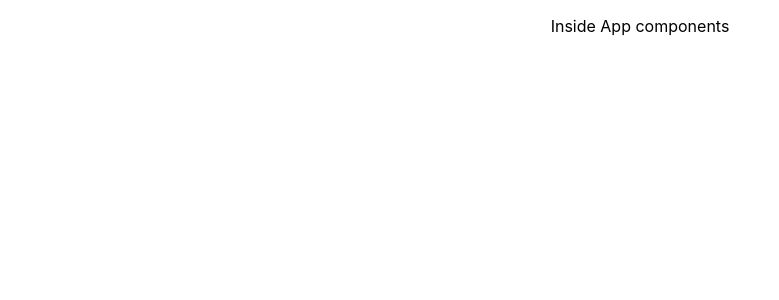
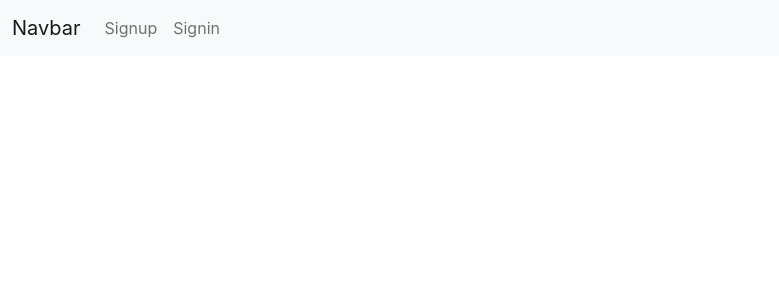
Before and after one commit to hassan883/Restaurant-Project-Main-Stream, a React (Create React App) app in the folder client/: page / in a window 1280 px wide. Shown: the top 300 px of the page, without its empty margins (0-779 px from the left). Built offline with nearby package versions, Linux system fonts and the light colour scheme.

Commit message:
4th tuts added

```diff
--- a/client/package.json
+++ b/client/package.json
@@ -8,6 +8,7 @@
     "@testing-library/user-event": "^13.5.0",
     "react": "^18.2.0",
     "react-dom": "^18.2.0",
+    "react-router-dom": "^6.4.2",
     "react-scripts": "5.0.1",
     "web-vitals": "^2.1.4"
   },
--- a/client/public/index.html
+++ b/client/public/index.html
@@ -3,12 +3,16 @@
   <head>
     <meta charset="utf-8" />
     <meta name="viewport" content="width=device-width, initial-scale=1" />
+    <link href="https://cdn.jsdelivr.net/npm/bootstrap@5.2.2/dist/css/bootstrap.min.css" rel="stylesheet" integrity="sha384-Zenh87qX5JnK2Jl0vWa8Ck2rdkQ2Bzep5IDxbcnCeuOxjzrPF/et3URy9Bv1WTRi" crossorigin="anonymous">
+    <link href="https://cdnjs.cloudflare.com/ajax/libs/font-awesome/6.2.0/css/all.min.css" rel="stylesheet" crossorigin="anonymous">
+
 
     <title>React App</title>
   </head>
   <body>
 
     <div id="root"></div>
-
+    <script src="https://cdn.jsdelivr.net/npm/@popperjs/core@2.11.6/dist/umd/popper.min.js" integrity="sha384-oBqDVmMz9ATKxIep9tiCxS/Z9fNfEXiDAYTujMAeBAsjFuCZSmKbSSUnQlmh/jp3" crossorigin="anonymous"></script>
+<script src="https://cdn.jsdelivr.net/npm/bootstrap@5.2.2/dist/js/bootstrap.min.js" integrity="sha384-IDwe1+LCz02ROU9k972gdyvl+AESN10+x7tBKgc9I5HFtuNz0wWnPclzo6p9vxnk" crossorigin="anonymous"></script>
   </body>
 </html>
--- a/client/src/components/App.css
+++ /dev/null
@@ -1,38 +0,0 @@
-.App {
-  text-align: center;
-}
-
-.App-logo {
-  height: 40vmin;
-  pointer-events: none;
-}
-
-@media (prefers-reduced-motion: no-preference) {
-  .App-logo {
-    animation: App-logo-spin infinite 20s linear;
-  }
-}
-
-.App-header {
-  background-color: #282c34;
-  min-height: 100vh;
-  display: flex;
-  flex-direction: column;
-  align-items: center;
-  justify-content: center;
-  font-size: calc(10px + 2vmin);
-  color: white;
-}
-
-.App-link {
-  color: #61dafb;
-}
-
-@keyframes App-logo-spin {
-  from {
-    transform: rotate(0deg);
-  }
-  to {
-    transform: rotate(360deg);
-  }
-}
--- a/client/src/components/App.js
+++ b/client/src/components/App.js
@@ -1,11 +1,9 @@
-
-import './App.css';
-
-const App = () => (
-  <div className="App">
-    <p>Inside App components</p>
-  </div>
+import React from 'react';
+import {BrowserRouter} from 'react-router-dom';
+import Header from './Header';
+const App = () => (<BrowserRouter>
+<Header></Header>
+</BrowserRouter>
 );
 
-
 export default App;
--- /dev/null
+++ b/client/src/components/Header.js
@@ -0,0 +1,34 @@
+import React from 'react';
+import { Link } from 'react-router-dom';
+const Header = () => {
+    //views
+    const showNavigation = () => (
+        <nav className="navbar navbar-expand-lg bg-light">
+            <div className="container-fluid">
+                <Link className="navbar-brand" to="#">Navbar</Link>
+                <button className="navbar-toggler" type="button" data-bs-toggle="collapse" data-bs-target="#navbarTogglerDemo02" aria-controls="navbarTogglerDemo02" aria-expanded="false" aria-label="Toggle navigation">
+                    <span className="navbar-toggler-icon"></span>
+                </button>
+                <div className="collapse navbar-collapse" id="navbarTogglerDemo02">
+                    <ul className="navbar-nav ml-auto mb-2 mb-lg-0">
+                        <li className="nav-item">
+                            <Link className="nav-link" aria-current="page" to="#">Signup</Link>
+                        </li>
+                        <li className="nav-item">
+                            <Link className="nav-link" to="#">Signin</Link>
+                        </li>
+                    </ul>
+                </div>
+            </div>
+        </nav>
+    );
+
+    return (
+        <header id='header'>
+            {showNavigation()}
+        </header>
+    )
+
+}
+
+export default Header;
```
Also changed, not shown: 1 other file (tests, documents, lock files or other folders).
